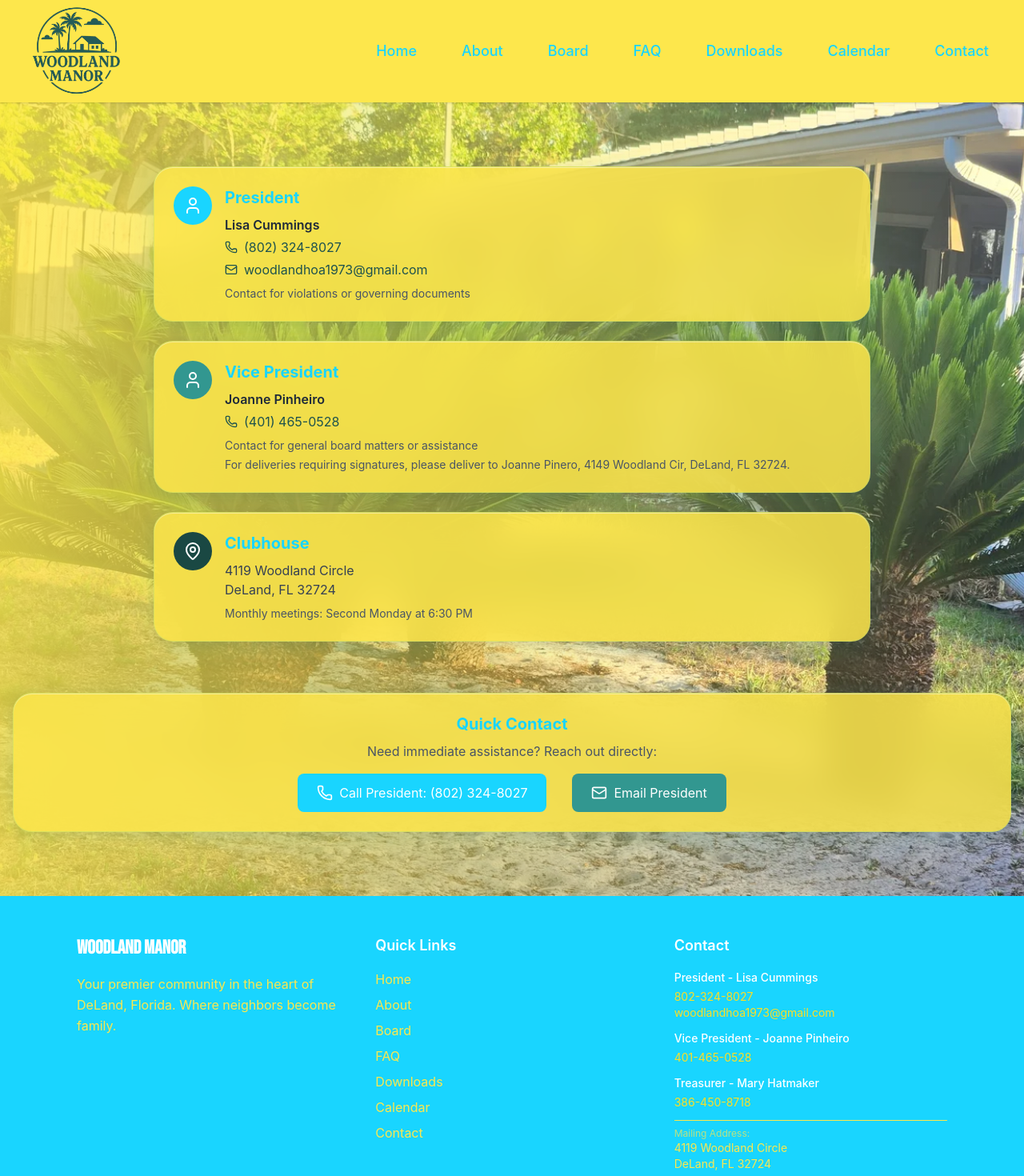
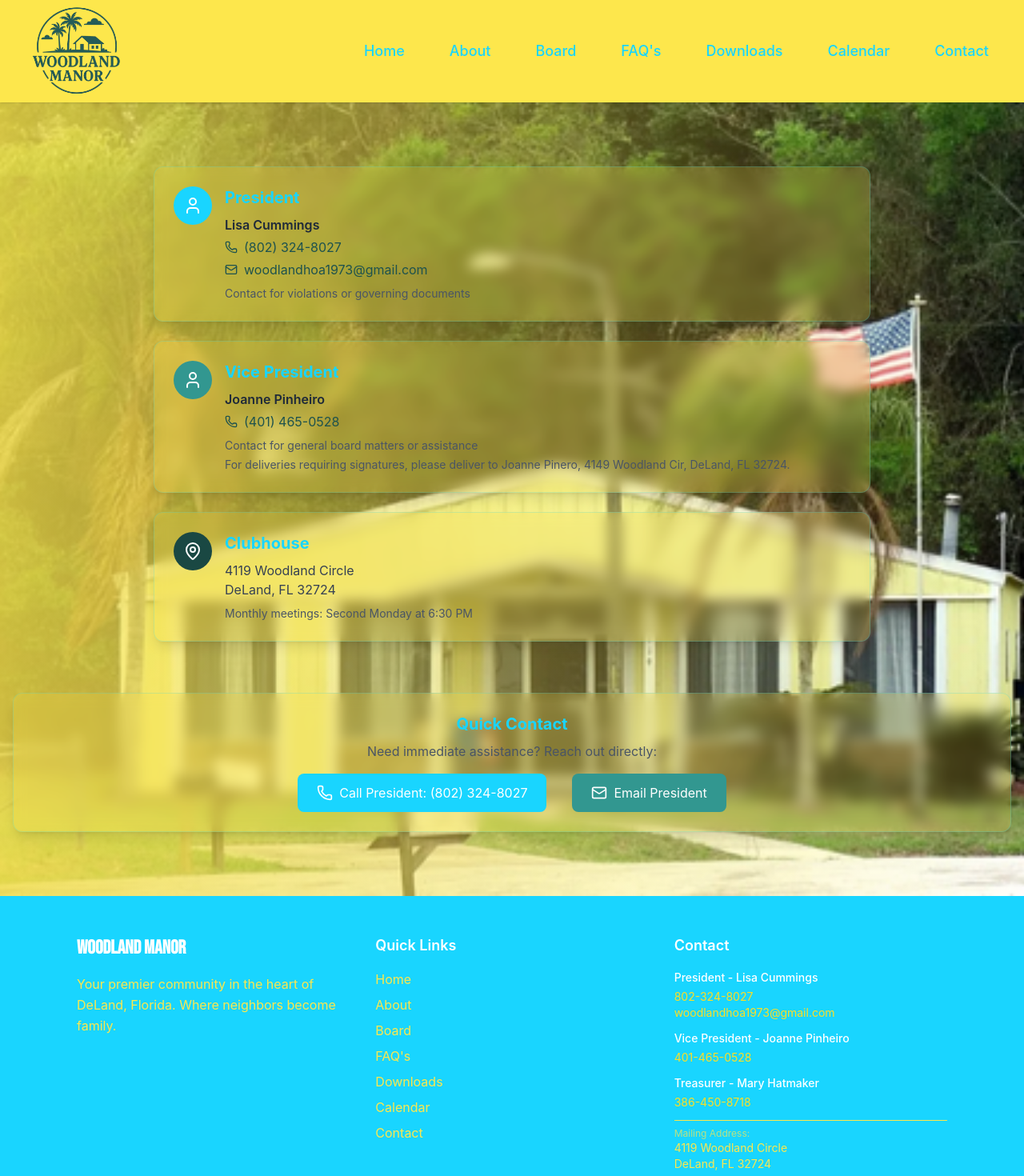
Before and after one commit to brennanhunter/woodland-manor, a Next.js app: page /contact in a window 1280 px wide. Shown: the top 1470 px of the page at 80% size. Built offline with nearby package versions, Linux system fonts and the light colour scheme.

Commit message:
final touches.

```diff
--- a/src/components/Contact.tsx
+++ b/src/components/Contact.tsx
@@ -10,8 +10,8 @@ const Contact: React.FC = () => {
       {/* Hero Background Image */}
       <div className="absolute inset-0 z-0">
         <Image
-          src="/images/woodland-plants.webp"
-          alt="Woodland Plants"
+          src="/images/WoodlandManorClubhouse.png"
+          alt="Woodland Manor Clubhouse"
           fill
           className="object-cover"
           priority
@@ -28,7 +28,7 @@ const Contact: React.FC = () => {
             {/* Contact Cards */}
             <div className="space-y-6">
               {/* President Contact */}
-              <div className="woodland-glass-card p-6">
+              <div className="bg-woodland-cream/20 backdrop-blur-sm border border-woodland-primary/20 rounded-xl shadow-lg p-6">
                 <div className="flex items-start space-x-4">
                   <div className="bg-woodland-primary text-white p-3 rounded-full">
                     <User className="w-6 h-6" />
@@ -54,7 +54,7 @@ const Contact: React.FC = () => {
               </div>
 
               {/* Vice President */}
-              <div className="woodland-glass-card p-6">
+              <div className="bg-woodland-cream/20 backdrop-blur-sm border border-woodland-primary/20 rounded-xl shadow-lg p-6">
                 <div className="flex items-start space-x-4">
                   <div className="bg-woodland-accent text-white p-3 rounded-full">
                     <User className="w-6 h-6" />
@@ -77,7 +77,7 @@ const Contact: React.FC = () => {
               </div>
 
               {/* Community Address */}
-              <div className="woodland-glass-card p-6">
+              <div className="bg-woodland-cream/20 backdrop-blur-sm border border-woodland-primary/20 rounded-xl shadow-lg p-6">
                 <div className="flex items-start space-x-4">
                   <div className="bg-woodland-forest text-white p-3 rounded-full">
                     <MapPin className="w-6 h-6" />
@@ -99,7 +99,7 @@ const Contact: React.FC = () => {
         </div>
 
         {/* Quick Contact Bar */}
-        <div className="mt-16 woodland-glass-card p-6">
+        <div className="mt-16 bg-woodland-cream/20 backdrop-blur-sm border border-woodland-primary/20 rounded-xl shadow-lg p-6">
           <div className="text-center mb-4">
             <h3 className="text-xl font-bold text-woodland-primary mb-2">Quick Contact</h3>
             <p className="text-gray-600">Need immediate assistance? Reach out directly:</p>
--- a/src/components/FAQ.tsx
+++ b/src/components/FAQ.tsx
@@ -52,7 +52,12 @@ const FAQ: React.FC = () => {
     {
       id: 8,
       question: "How do I sign up to volunteer in our community?",
-      answer: "We welcome volunteers! Whether you have a few hours to spare or want to take on a larger role, there are many ways to contribute to our community. From event planning to maintenance projects, your involvement helps make Woodland Manor the wonderful place we all call home. Contact our President, Lisa Cummings, or our Volunteer Coordinator, Sandi Passante (610-563-4998) to learn about current opportunities."
+      answer: "We welcome volunteers! Whether you have a few hours to spare or want to take on a larger role, there are many ways to contribute to our community. Your involvement helps make Woodland Manor the wonderful place we all call home. Contact our President, Lisa Cummings, or our Volunteer Coordinator, Sandi Passante (610-563-4998) to learn about current opportunities."
+    },
+    {
+      id: 10,
+      question: "As an owner, who do I contact to use the clubhouse?",
+      answer: "To use the clubhouse, contact Lisa Cummings, the President, at (802) 324-8027, or Mark Rice at (386) 717-7110."
     },
     {
       id: 9,
@@ -221,10 +226,10 @@ const FAQ: React.FC = () => {
           </p>
           <div className="flex flex-col sm:flex-row gap-4 max-w-md mx-auto">
             <a
-              href="tel:386-450-8718"
+              href="tel:802-324-8027"
               className="flex-1 px-6 py-4 rounded-xl font-semibold text-white bg-white/20 border border-white/30 transition-all duration-300 hover:bg-white/30 hover:-translate-y-1 text-center"
             >
-              Call Us: (386) 450-8718
+              Call Us: (802) 324-8027
             </a>
             <a
               href="mailto:woodlandhoa1973@gmail.com"
--- a/src/components/Footer.tsx
+++ b/src/components/Footer.tsx
@@ -32,7 +32,7 @@ const Footer = () => {
                 Board
               </Link>
               <Link href="/faq" className="block text-woodland-cream hover:text-yellow-300 transition-colors">
-                FAQ
+                FAQ&apos;s
               </Link>
               <Link href="/downloads" className="block text-woodland-cream hover:text-yellow-300 transition-colors">
                 Downloads
--- a/src/components/Header.tsx
+++ b/src/components/Header.tsx
@@ -47,7 +47,7 @@ const Header = () => {
                 Board
               </Link>
               <Link href="/faq" className="text-woodland-primary hover:text-woodland-secondary px-3 py-2 text-lg font-medium transition-colors">
-                FAQ
+                FAQ&apos;s
               </Link>
               <Link href="/downloads" className="text-woodland-primary hover:text-woodland-secondary px-3 py-2 text-lg font-medium transition-colors">
                 Downloads
@@ -112,7 +112,7 @@ const Header = () => {
                   onClick={closeMobileMenu}
                   className="block px-4 py-3 text-woodland-primary hover:text-woodland-secondary hover:bg-gray-50 transition-colors font-medium"
                 >
-                  FAQ
+                  FAQ&apos;s
                 </Link>
                 <Link
                   href="/downloads"
--- a/src/components/QuickLinks.tsx
+++ b/src/components/QuickLinks.tsx
@@ -43,7 +43,7 @@ const QuickLinks = () => {
       description: 'Meet your HOA board members and leadership team'
     },
     {
-      title: 'FAQ',
+      title: 'FAQ&apos;s',
       href: '/faq',
       icon: HelpCircle,
       description: 'Find answers to common community questions'
```
Also changed, not shown: public/images/WoodlandManorClubhouse.png (added).
